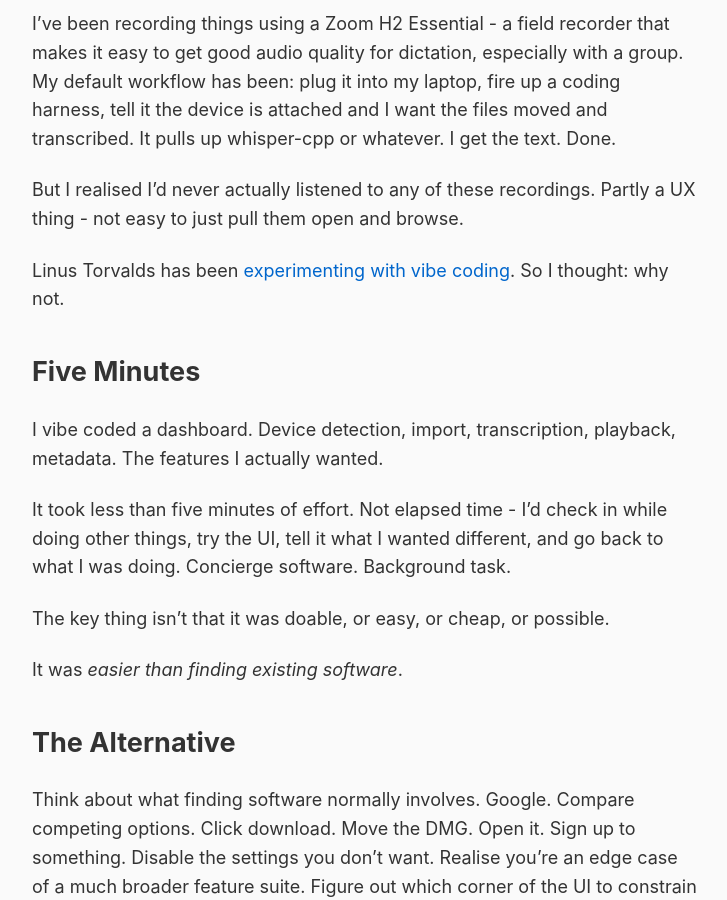
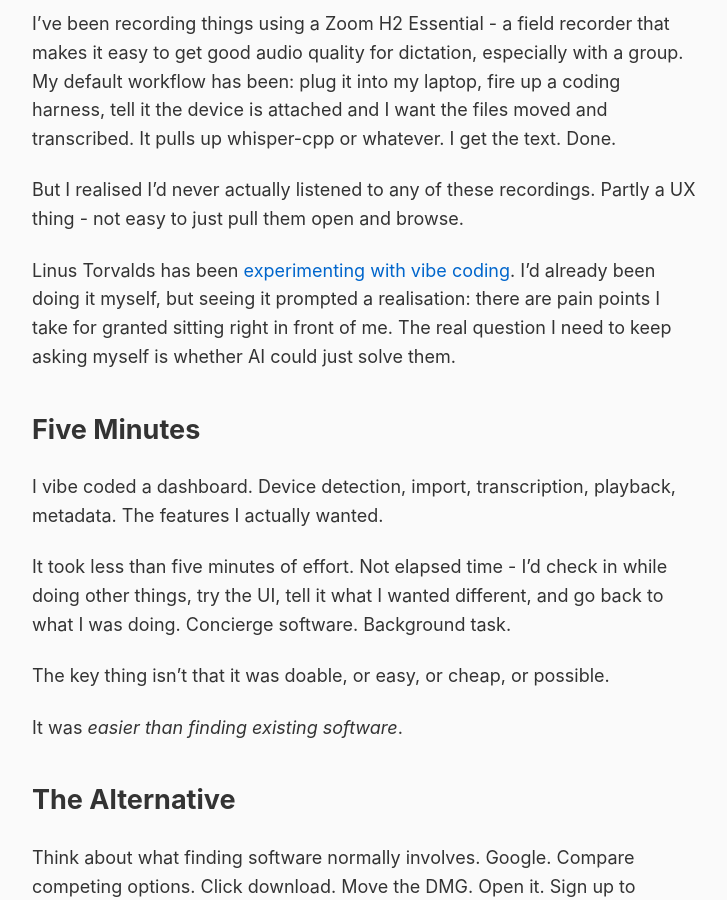
Before and after one commit to rob137/rob137.github.io, a Jekyll site: the page built from _posts/2026-01-13-concierge-software.md, in a window 1280 px wide and 900 px high, scrolled down 322 px. Shown: the whole window, without its empty margins (275-1002 px from the left). Built offline with Jekyll 4.4.1, drawn with Linux system fonts in a browser that asks for light colours.

Commit message:
Fix framing - already vibe coding, Linus prompted realisation
Co-Authored-By: Claude Opus 4.5 <noreply@anthropic.com>

```diff
--- a/_posts/2026-01-13-concierge-software.md
+++ b/_posts/2026-01-13-concierge-software.md
@@ -12,7 +12,7 @@ I've been recording things using a Zoom H2 Essential - a field recorder that mak
 
 But I realised I'd never actually listened to any of these recordings. Partly a UX thing - not easy to just pull them open and browse.
 
-Linus Torvalds has been [experimenting with vibe coding](https://github.com/torvalds/AudioNoise). So I thought: why not.
+Linus Torvalds has been [experimenting with vibe coding](https://github.com/torvalds/AudioNoise). I'd already been doing it myself, but seeing it prompted a realisation: there are pain points I take for granted sitting right in front of me. The real question I need to keep asking myself is whether AI could just solve them.
 
 ## Five Minutes
 
```
